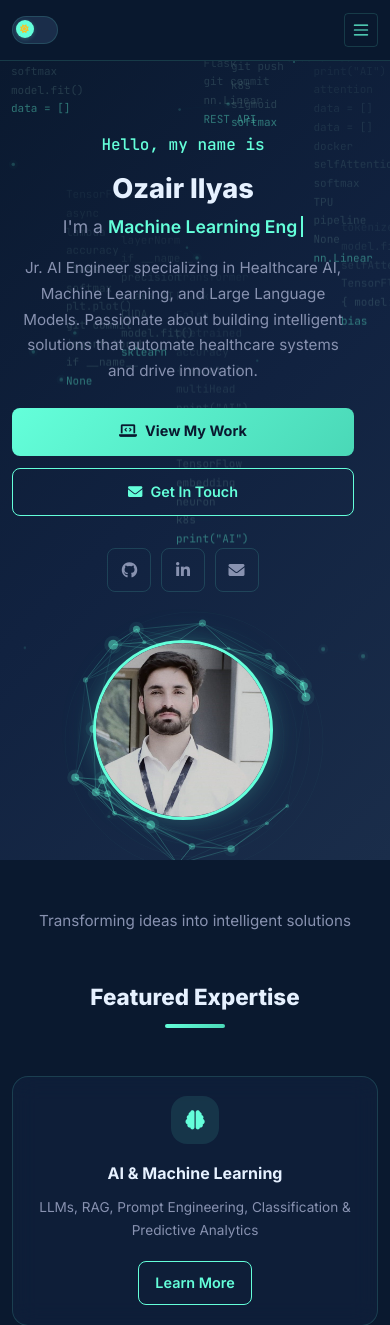
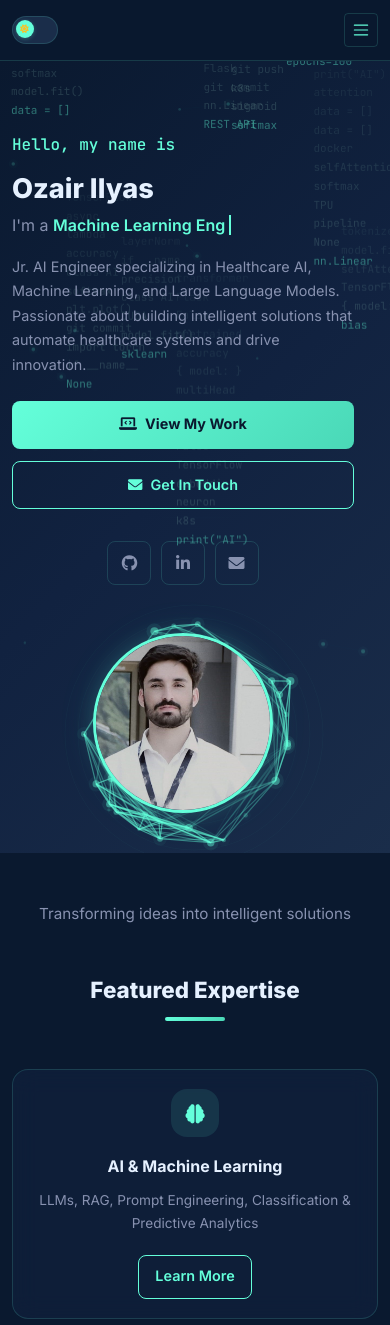
Before and after one commit to dev01-coder/web_task, a Flask app: page / in a window 390 px wide. Shown: the top 1325 px of the page. Run offline with Flask 3, Linux system fonts and the light colour scheme.

Commit message:
Fix: revert hero centering, center footer name on mobile, brighter neural network lines, better node distribution

```diff
--- a/static/css/style.css
+++ b/static/css/style.css
@@ -1665,12 +1665,7 @@ section {
 /* Mobile */
 @media (max-width: 767px) {
     .hero-section { min-height: 0; padding: 80px 0 50px; }
-    .hero-section .col-lg-7 { text-align: center; }
-    .hero-section .hero-greeting { text-align: center; }
-    .hero-section h1 { font-size: 2rem; text-align: center; }
-    .hero-section .hero-subtitle { font-size: 1.1rem; text-align: center; }
-    .hero-section .hero-description { font-size: 0.95rem; text-align: center; margin-left: auto; margin-right: auto; }
-    .hero-section .hero-buttons { justify-content: center; }
+    .hero-section h1 { font-size: 2rem; }
     .hero-profile-img { width: 220px; height: 220px; }
     .hero-buttons { flex-direction: column; gap: 0.75rem; }
     .hero-buttons .btn { width: 100%; padding: 0.75rem; }
@@ -1723,6 +1718,7 @@ section {
     .profile-canvas-wrapper #profile-canvas { top: -40px; left: -40px; width: calc(100% + 80px); height: calc(100% + 80px); }
     .footer-intro { text-align: center; }
     .footer-divider { margin: 1.5rem auto; }
+    .footer-intro h5 { font-size: 0.8rem; text-align: center; margin-bottom: 0.6rem; }
     .footer-section h5 { font-size: 0.8rem; text-align: left; margin-bottom: 0.6rem; text-transform: uppercase; letter-spacing: 0.5px; }
     .footer-section ul li { text-align: left; margin-bottom: 0.3rem; }
     .footer-section ul li a { font-size: 0.8rem; }
--- a/static/js/script.js
+++ b/static/js/script.js
@@ -684,17 +684,22 @@ document.addEventListener('DOMContentLoaded', function () {
 
         function initNodes() {
             nodes = [];
-            for (var i = 0; i < nodeCount; i++) {
-                var angle = (Math.PI * 2 / nodeCount) * i;
-                var radius = orbitMin + Math.random() * orbitRange;
-                nodes.push({
-                    angle: angle,
-                    radius: radius,
-                    speed: 0.003 + Math.random() * 0.006,
-                    size: 1.5 + Math.random() * 2,
-                    pulse: Math.random() * Math.PI * 2,
-                    drift: (Math.random() - 0.5) * 0.5
-                });
+            var rings = isMobile ? 2 : 3;
+            var nodesPerRing = Math.ceil(nodeCount / rings);
+            for (var ring = 0; ring < rings; ring++) {
+                var ringRadius = orbitMin + (orbitRange / rings) * ring;
+                var ringNodes = ring === rings - 1 ? nodeCount - nodesPerRing * (rings - 1) : nodesPerRing;
+                for (var i = 0; i < ringNodes; i++) {
+                    var angle = (Math.PI * 2 / ringNodes) * i + (ring * 0.5);
+                    nodes.push({
+                        angle: angle,
+                        radius: ringRadius,
+                        speed: 0.003 + Math.random() * 0.006,
+                        size: 1.5 + Math.random() * 1.5,
+                        pulse: Math.random() * Math.PI * 2,
+                        drift: (Math.random() - 0.5) * 0.3
+                    });
+                }
             }
         }
         initNodes();
@@ -757,11 +762,11 @@ document.addEventListener('DOMContentLoaded', function () {
                     var dx = positions[i].x - positions[j].x;
                     var dy = positions[i].y - positions[j].y;
                     var dist = Math.sqrt(dx * dx + dy * dy);
-                    if (dist < 120) {
-                        var alpha = (1 - dist / 120) * 0.45;
+                    if (dist < 160) {
+                        var alpha = (1 - dist / 160) * 0.65;
                         ctx.beginPath();
                         ctx.strokeStyle = rgba(colors.connection, alpha);
-                        ctx.lineWidth = 0.8;
+                        ctx.lineWidth = 1.2;
                         ctx.moveTo(positions[i].x, positions[i].y);
                         ctx.lineTo(positions[j].x, positions[j].y);
                         ctx.stroke();
```
